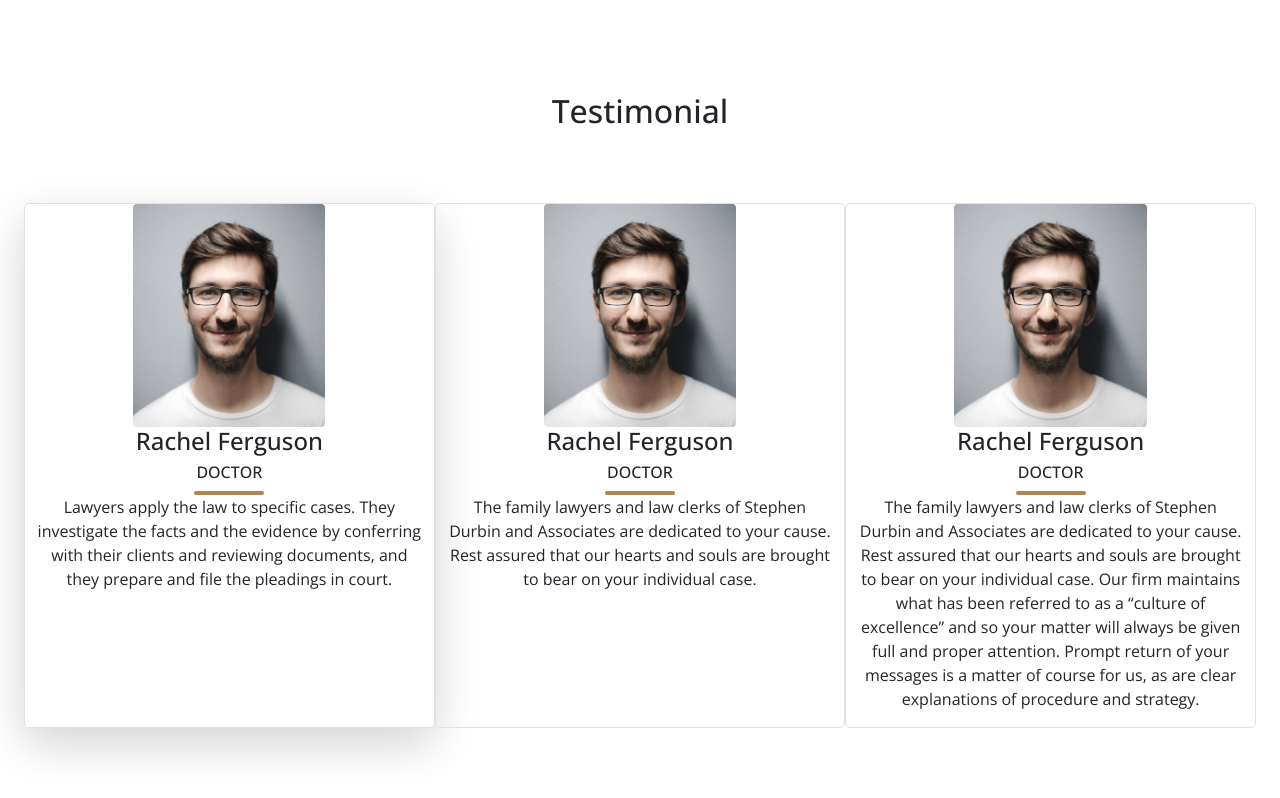
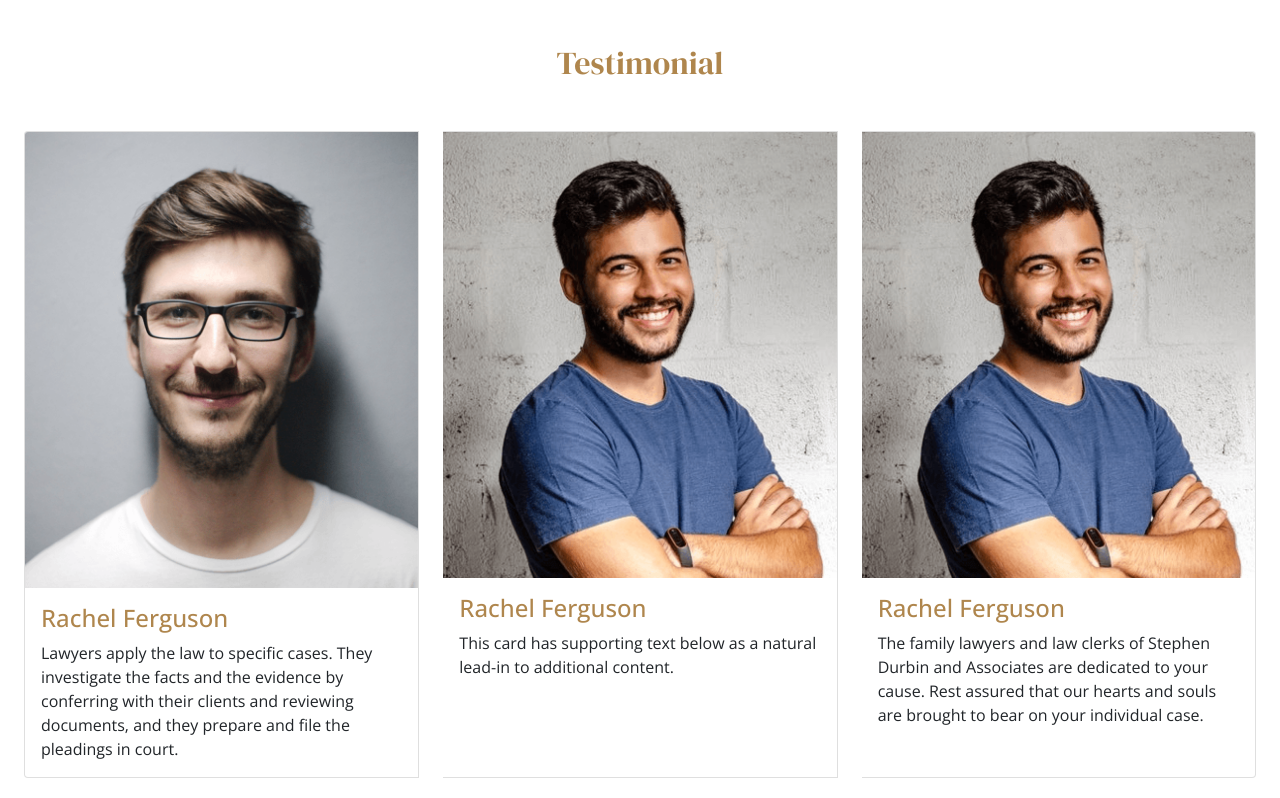
Before and after one commit to NishatFariza/Collateral-Associates, a React (Create React App) app: page / in a window 1280 px wide. Shown: the part 2020-2818 px from the top of the page. Built offline with nearby package versions, Linux system fonts and the light colour scheme; no server answers.

Commit message:
testimonial section add

```diff
--- a/src/Pages/HomePage/Testimonial/Testimonial.jsx
+++ b/src/Pages/HomePage/Testimonial/Testimonial.jsx
@@ -1,10 +1,51 @@
 import React from "react";
+import { Card, CardGroup } from "react-bootstrap";
 import client2 from "../../../images/client2.png";
+import client3 from "../../../images/client3.png";
 
 const Testimonial = () => {
   return (
-    <div className="row mx-4 py-5 g-4">
-      <h2 className="text-center mb-5 ">Testimonial</h2>
+    <div className="mx-4">
+      <h2 className="text-center mb-5 primary-color primary-font fs-bold ">
+        Testimonial
+      </h2>
+      <CardGroup className="gap-4">
+        <Card>
+          <Card.Img variant="top" src={client2} />
+          <Card.Body>
+            <h4 className="primary-color">Rachel Ferguson</h4>
+            <Card.Text>
+              Lawyers apply the law to specific cases. They investigate the
+              facts and the evidence by conferring with their clients and
+              reviewing documents, and they prepare and file the pleadings in
+              court.
+            </Card.Text>
+          </Card.Body>
+        </Card>
+        <Card>
+          <Card.Img variant="top" src={client3} />
+          <Card.Body>
+            <h4 className="primary-color">Rachel Ferguson</h4>
+            <Card.Text>
+              This card has supporting text below as a natural lead-in to
+              additional content.
+            </Card.Text>
+          </Card.Body>
+        </Card>
+        <Card>
+          <Card.Img variant="top" src={client3} />
+          <Card.Body>
+            <h4 className="primary-color">Rachel Ferguson</h4>
+            <Card.Text>
+              The family lawyers and law clerks of Stephen Durbin and Associates
+              are dedicated to your cause. Rest assured that our hearts and
+              souls are brought to bear on your individual case.
+            </Card.Text>
+          </Card.Body>
+        </Card>
+      </CardGroup>
+
+      {/* <div className="container row gap-2">
         <div className="col-12 col-md-6 col-lg-4 text-center testimonial-card border rounded-3 shadow-lg">
           <div className="w-50  mx-auto">
             <img className="img-fluid rounded " src={client2} alt="" />
@@ -26,9 +67,9 @@ const Testimonial = () => {
           <h6>DOCTOR</h6>
           <div className="divider"></div>
           <p>
-          The family lawyers and law clerks of Stephen Durbin and Associates are
-          dedicated to your cause. Rest assured that our hearts and souls are
-          brought to bear on your individual case.
+            The family lawyers and law clerks of Stephen Durbin and Associates
+            are dedicated to your cause. Rest assured that our hearts and souls
+            are brought to bear on your individual case.
           </p>
         </div>
         <div className="col-12 col-md-6 col-lg-4 text-center testimonial-card border rounded-3">
@@ -39,15 +80,12 @@ const Testimonial = () => {
           <h6>DOCTOR</h6>
           <div className="divider"></div>
           <p>
-          The family lawyers and law clerks of Stephen Durbin and Associates are
-          dedicated to your cause. Rest assured that our hearts and souls are
-          brought to bear on your individual case. Our firm maintains what has
-          been referred to as a “culture of excellence” and so your matter will
-          always be given full and proper attention. Prompt return of your
-          messages is a matter of course for us, as are clear explanations of
-          procedure and strategy.
+            The family lawyers and law clerks of Stephen Durbin and Associates
+            are dedicated to your cause. Rest assured that our hearts and souls
+            are brought to bear on your individual case.
           </p>
         </div>
+      </div> */}
     </div>
   );
 };
```
Lines whose indentation alone changed are shown as unchanged.
